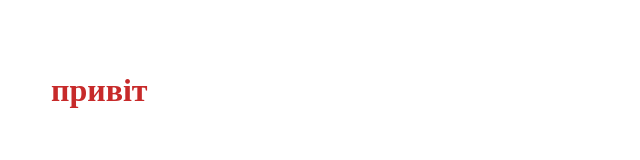
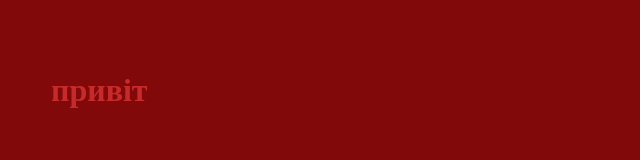
Before and after one commit to SvistPetro/test-2, a plain HTML site: page index.html in a window 1280 px wide. Shown: the whole page, without its empty margins (0-640 px from the left). Drawn offline with Linux system fonts and the light colour scheme.

Commit message:
оновлення в стилях 2

```diff
--- a/css/styles.css
+++ b/css/styles.css
@@ -1,5 +1,5 @@
 body {
-    background-color: #fff;
+    background-color: rgb(129, 9, 9);
     color: #c72a2a;
     padding: 43px;
 }
```
